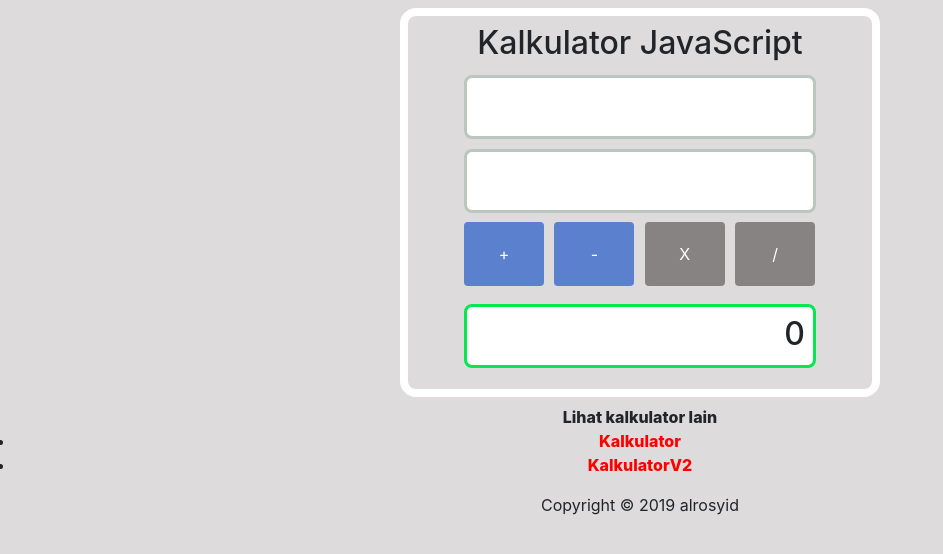
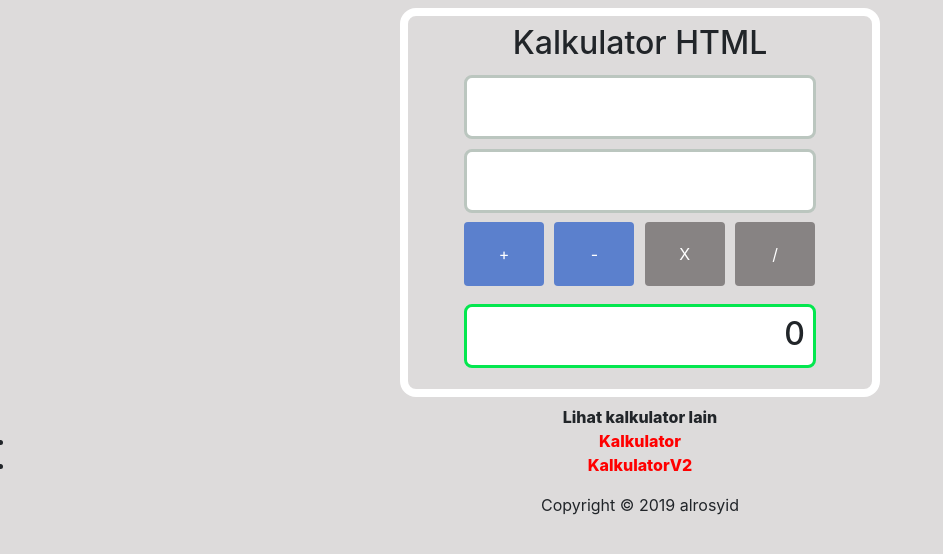
Before and after one commit to alrosyid07/exercise2.github.io, a plain HTML site: page index.html in a window 1280 px wide. Shown: the whole page, without its empty margins (0-943 px from the left). Drawn offline with nearby package versions, Linux system fonts and the light colour scheme.

Commit message:
Ini tugas session2

```diff
--- a/index.html
+++ b/index.html
@@ -14,7 +14,7 @@
 	<div class="container">
 		<!-- calculator -->
 		<div class="frame">
-			<h2 class="text-center">Kalkulator JavaScript</h2>
+			<h2 class="text-center">Kalkulator HTML</h2>
 			<table class="board">
 				<!-- input bilangan1 -->
 				<tr>
```
